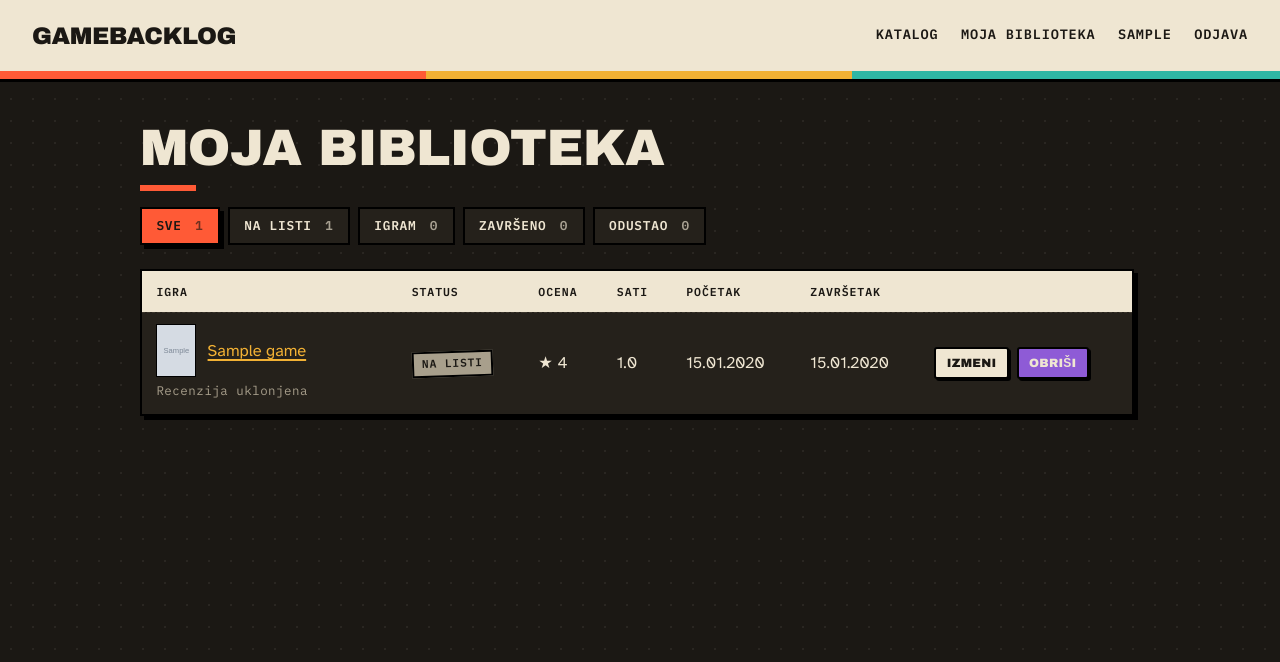
After one commit to pavle16/gameBacklog, a PHP site: page /library.php in a window 1280 px wide. The commit adds this page. Shown: the top 662 px of the page. Run offline with PHP 8.4, Linux system fonts and the light colour scheme; the visitor is signed in with stand-in values (Sample User, id 1); tables that the repository leaves empty hold one stand-in row (values such as "Sample post"); grey boxes marked "Sample" are stand-in pictures; a stand-in replaces the project's code that opens the database connection; some web fonts are replaced.

Commit message:
feat: personal library with add/edit/delete entries

```diff
--- a/includes/footer.php
+++ b/includes/footer.php
@@ -2,5 +2,9 @@
 <footer class="site-footer">
     <p>GameBacklog &copy; <?= date('Y') ?></p>
 </footer>
+<script src="<?= url('public/js/app.js') ?>"></script>
+<?php foreach ($pageScripts ?? [] as $script): ?>
+    <script src="<?= url($script) ?>"></script>
+<?php endforeach; ?>
 </body>
 </html>
--- a/includes/functions.php
+++ b/includes/functions.php
@@ -2,6 +2,22 @@
 // Escape output (XSS protection)
 function e(?string $value): string {
     return htmlspecialchars($value ?? '', ENT_QUOTES, 'UTF-8');
+}
+
+// ---------- Reading the URL (?key=value) safely ----------
+// A visitor can send ?q[]=x, which PHP turns into an array. These helpers always return
+// the expected type, so pages never crash (TypeError) or misread the value.
+
+// Trimmed string; missing or array -> $default
+function query_str(string $key, string $default = ''): string {
+    $value = $_GET[$key] ?? null;
+    return is_string($value) ? trim($value) : $default;
+}
+
+// Whole number >= 1 (ids, page numbers); missing, array, "abc", "1.5", "-3", "0" -> $default
+function query_int(string $key, int $default = 0): int {
+    $value = filter_var(query_str($key), FILTER_VALIDATE_INT, ['options' => ['min_range' => 1]]);
+    return $value === false ? $default : $value;
 }
 
 // Build a URL inside the project: url('login.php') -> /gameBacklog/login.php
@@ -58,6 +74,9 @@ function cover_url(?string $coverPath): string {
         : url('public/img/placeholder.svg');
 }
 
+// The 4 values of the entries.status ENUM, in display order
+const ENTRY_STATUSES = ['backlog', 'playing', 'completed', 'dropped'];
+
 // Serbian label for an entries.status value
 function status_label(string $status): string {
     $labels = [
@@ -68,3 +87,27 @@ function status_label(string $status): string {
     ];
     return $labels[$status] ?? $status;
 }
+
+// ---------- Small helpers ----------
+
+// Empty form value -> NULL in the database (instead of saving '')
+function empty_to_null(string $value): ?string {
+    return $value === '' ? null : $value;
+}
+
+// "2026-03-15" or "2026-03-15 18:20:00" -> "15.03.2026"; NULL -> "—"
+function format_date(?string $date): string {
+    return $date ? date('d.m.Y', strtotime($date)) : '—';
+}
+
+// Show a friendly 404 page and stop
+function not_found(string $message = 'Tražena stranica ne postoji.'): never {
+    http_response_code(404);
+    $pageTitle = 'Nije pronađeno';
+    require __DIR__ . '/header.php';
+    echo '<h1>Nije pronađeno</h1>';
+    echo '<div class="empty-state"><p>' . e($message) . '</p>';
+    echo '<a href="' . url('catalog.php') . '">Nazad na katalog</a></div>';
+    require __DIR__ . '/footer.php';
+    exit;
+}
--- /dev/null
+++ b/library.php
@@ -0,0 +1,119 @@
+<?php
+require_once __DIR__ . '/includes/init.php';
+require_login();
+
+$user = current_user();
+
+// ---------- 1. Tabs: "all" + one per status ----------
+$tabs = ['all' => 'Sve'];
+foreach (ENTRY_STATUSES as $s) {
+    $tabs[$s] = status_label($s);
+}
+// Unknown value -> show "Sve", no error
+$tab = query_str('status', 'all');
+if (!isset($tabs[$tab])) {
+    $tab = 'all';
+}
+
+// Number of games per status, e.g. ['playing' => 3, 'completed' => 7]
+$stmt = $pdo->prepare('SELECT status, COUNT(*) FROM entries WHERE user_id = ? GROUP BY status');
+$stmt->execute([$user['id']]);
+$counts = $stmt->fetchAll(PDO::FETCH_KEY_PAIR);
+$counts['all'] = array_sum($counts);
+
+// ---------- 2. The user's entries (only their own: WHERE e.user_id = ?) ----------
+$sql = 'SELECT e.id, e.status, e.rating, e.hours, e.started_at, e.finished_at, e.review_removed,
+               g.id AS game_id, g.title, g.cover_path
+          FROM entries e
+          JOIN games g ON g.id = e.game_id
+         WHERE e.user_id = ?';
+$params = [$user['id']];
+
+if ($tab !== 'all') {
+    $sql .= ' AND e.status = ?';
+    $params[] = $tab;
+}
+$sql .= ' ORDER BY e.updated_at DESC, g.title ASC';
+
+$stmt = $pdo->prepare($sql);
+$stmt->execute($params);
+$entries = $stmt->fetchAll();
+
+$pageTitle = 'Moja biblioteka';
+require __DIR__ . '/includes/header.php';
+?>
+<h1>Moja biblioteka</h1>
+
+<ul class="tabs">
+    <?php foreach ($tabs as $key => $label): ?>
+        <li>
+            <a href="<?= url($key === 'all' ? 'library.php' : 'library.php?status=' . $key) ?>"
+               class="<?= $key === $tab ? 'active' : '' ?>">
+                <?= e($label) ?> <span class="count"><?= $counts[$key] ?? 0 ?></span>
+            </a>
+        </li>
+    <?php endforeach; ?>
+</ul>
+
+<?php if ($counts['all'] === 0): ?>
+    <!-- No games at all (on any tab) -->
+    <div class="empty-state">
+        <p>Vaša biblioteka je prazna.</p>
+        <a href="<?= url('catalog.php') ?>">Pronađite igre u katalogu</a>
+    </div>
+<?php elseif (!$entries): ?>
+    <!-- Library has games, just none with this status -->
+    <div class="empty-state">
+        <p>Nema igara sa statusom „<?= e($tabs[$tab]) ?>“.</p>
+        <a href="<?= url('library.php') ?>">Prikaži sve igre</a>
+    </div>
+<?php else: ?>
+    <div class="table-wrap">
+        <table>
+            <thead>
+                <tr>
+                    <th>Igra</th>
+                    <th>Status</th>
+                    <th>Ocena</th>
+                    <th>Sati</th>
+                    <th>Početak</th>
+                    <th>Završetak</th>
+                    <th></th>
+                </tr>
+            </thead>
+            <tbody>
+            <?php foreach ($entries as $en): ?>
+                <tr>
+                    <td>
+                        <a class="entry-title" href="<?= url('game.php?id=' . $en['game_id']) ?>">
+                            <img class="entry-thumb" src="<?= e(cover_url($en['cover_path'])) ?>" alt="">
+                            <?= e($en['title']) ?>
+                        </a>
+                        <?php if ($en['review_removed']): ?>
+                            <small>Recenzija uklonjena</small>
+                        <?php endif; ?>
+                    </td>
+                    <td><span class="status status-<?= e($en['status']) ?>"><?= e(status_label($en['status'])) ?></span></td>
+                    <td><?= $en['rating'] !== null ? '★ ' . $en['rating'] : '—' ?></td>
+                    <td><?= (float) $en['hours'] > 0 ? e($en['hours']) : '—' ?></td>
+                    <td><?= format_date($en['started_at']) ?></td>
+                    <td><?= format_date($en['finished_at']) ?></td>
+                    <td>
+                        <div class="row-actions">
+                            <a class="btn btn-secondary btn-small" href="<?= url('entry_form.php?id=' . $en['id']) ?>">Izmeni</a>
+                            <form method="post" action="<?= url('entry_delete.php') ?>"
+                                  data-confirm="Ukloniti „<?= e($en['title']) ?>“ iz biblioteke?">
+                                <?= csrf_field() ?>
+                                <input type="hidden" name="id" value="<?= $en['id'] ?>">
+                                <button type="submit" class="btn-danger btn-small">Obriši</button>
+                            </form>
+                        </div>
+                    </td>
+                </tr>
+            <?php endforeach; ?>
+            </tbody>
+        </table>
+    </div>
+<?php endif; ?>
+
+<?php require __DIR__ . '/includes/footer.php'; ?>
--- a/public/css/style.css
+++ b/public/css/style.css
@@ -498,6 +498,85 @@ th {
 td { padding: .7rem .9rem; border-top: 1px dashed var(--ink-3); }
 tr:hover td { background: rgba(242, 177, 52, .06); }
 
+/* ---------- Entry form ---------- */
+
+/* the hidden attribute must win over ".form label { display: flex }" */
+.form [hidden] { display: none; }
+
+.form-wide { max-width: 640px; }
+.form-actions { display: flex; align-items: center; gap: 1.2rem; }
+
+.entry-header {
+  display: flex;
+  align-items: center;
+  gap: 1.4rem;
+  margin-bottom: 1.8rem;
+}
+.entry-header img {
+  width: 96px;
+  aspect-ratio: 3 / 4;
+  object-fit: cover;
+  border: 2px solid #000;
+  box-shadow: var(--shadow);
+}
+.entry-header h1 { margin: .2rem 0 0; }
+.entry-header h1 a { color: var(--paper); text-decoration: none; }
+.entry-header h1 a:hover { color: var(--mustard); }
+
+.danger-zone { margin-top: 2.5rem; }
+
+.btn-small,
+button.btn-small {
+  padding: .3rem .65rem;
+  font-size: .75rem;
+  box-shadow: 2px 2px 0 #000;
+}
+
+/* ---------- Library ---------- */
+
+.tabs {
+  display: flex;
+  flex-wrap: wrap;
+  gap: .5rem;
+  margin: 0 0 1.5rem;
+  padding: 0;
+  list-style: none;
+  font-family: var(--font-mono);
+  font-size: .8rem;
+  font-weight: 600;
+  text-transform: uppercase;
+  letter-spacing: .06em;
+}
+.tabs a {
+  display: block;
+  padding: .45rem .9rem;
+  color: var(--paper);
+  text-decoration: none;
+  background: var(--ink-2);
+  border: 2px solid #000;
+}
+.tabs a:hover { background: var(--mustard); color: var(--ink); }
+.tabs a.active { background: var(--tomato); color: var(--ink); box-shadow: var(--shadow); }
+.tabs .count { opacity: .65; margin-left: .3rem; }
+
+/* tables scroll sideways on small screens instead of breaking the page */
+.table-wrap { overflow-x: auto; padding: 0 6px 6px 0; }
+
+.entry-title {
+  display: flex;
+  align-items: center;
+  gap: .7rem;
+  min-width: 12rem;
+}
+.entry-thumb {
+  width: 40px;
+  aspect-ratio: 3 / 4;
+  object-fit: cover;
+  border: 1px solid #000;
+  flex-shrink: 0;
+}
+.row-actions { display: flex; align-items: center; gap: .5rem; white-space: nowrap; }
+
 /* ---------- Footer ---------- */
 
 .site-footer {
```
Also changed, not shown: CLAUDE.md (+14 -2 lines), catalog.php (+6 -6 lines), entry_delete.php (added, +23 -0 lines), entry_form.php (added, +237 -0 lines), game.php (+7 -18 lines), public/js/entry_form.js (added, +28 -0 lines), public/js/app.js (added).
